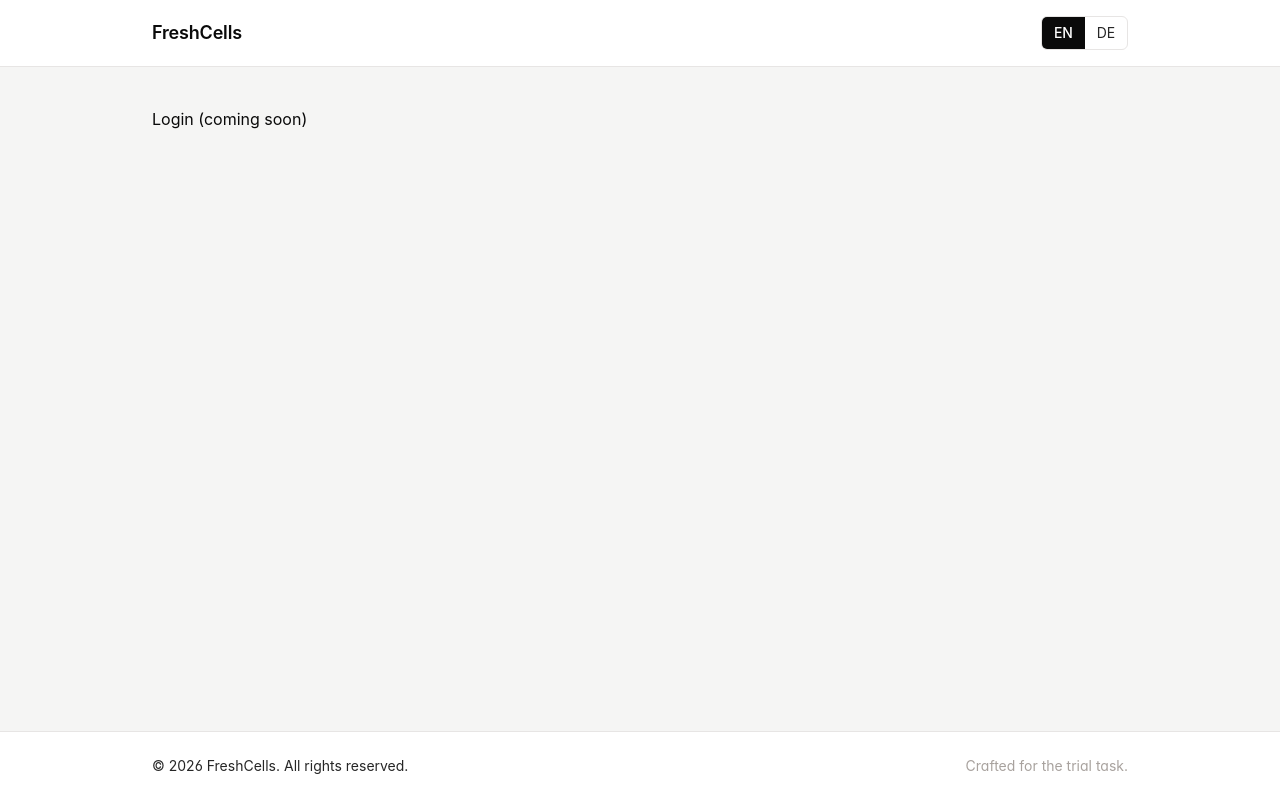
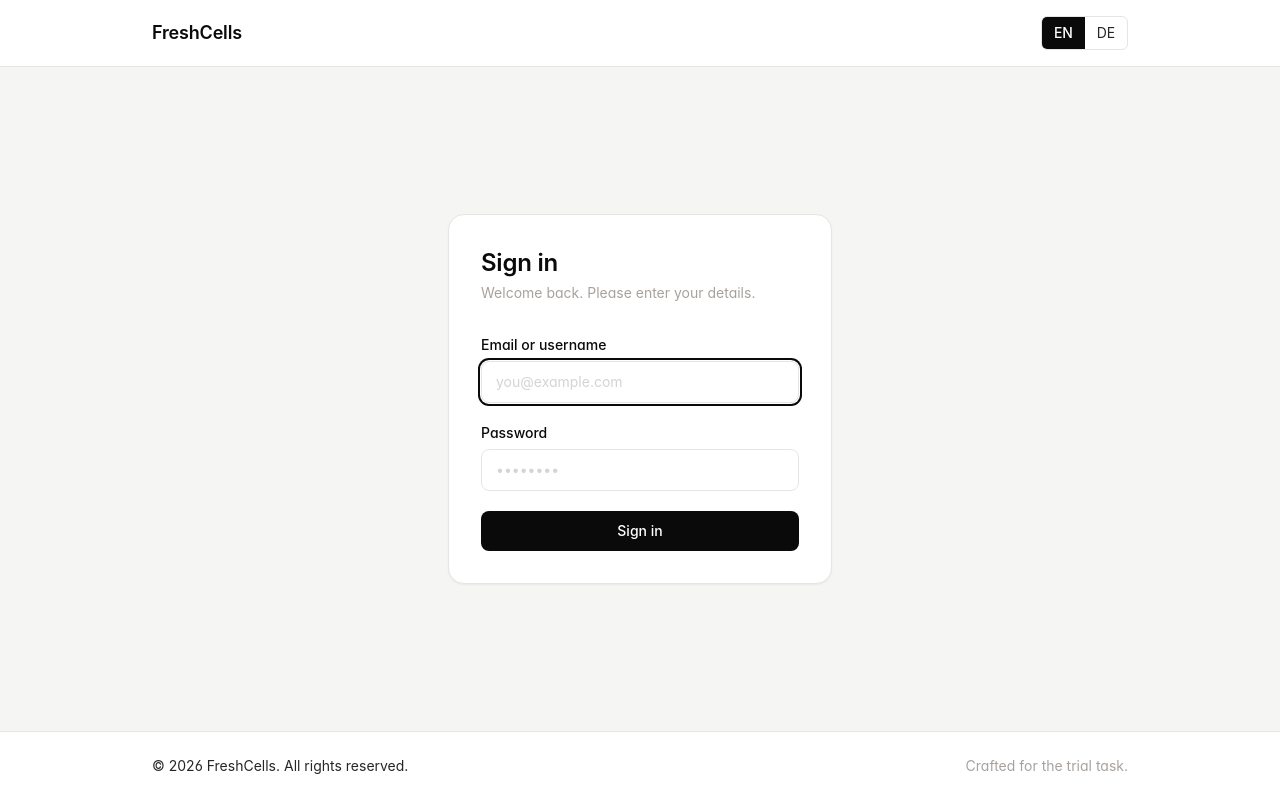
Before and after one commit to IlyaLisitsin/clstst, a React (Vite) app: page /login in a window 1280 px wide. Built offline with nearby package versions, Linux system fonts and the light colour scheme; no server answers.

Commit message:
feat(login): login page with zod validation and server error handling

```diff
--- a/src/pages/LoginPage/LoginPageComponent.tsx
+++ b/src/pages/LoginPage/LoginPageComponent.tsx
@@ -1,3 +1,130 @@
+import { useEffect, useState } from 'react';
+import { useForm } from 'react-hook-form';
+import { zodResolver } from '@hookform/resolvers/zod';
+import { useNavigate, Navigate } from 'react-router-dom';
+import { useTranslation } from 'react-i18next';
+import { useAuth } from '@/auth/useAuth';
+import { loginSchema, type LoginFormValues } from './loginSchema';
+import type { LoginErrorKind } from '@/auth/types';
+
+function errorKey(kind: LoginErrorKind): string {
+  if (kind === 'invalid_credentials') return 'login.errors.invalidCredentials';
+  if (kind === 'network') return 'login.errors.network';
+  return 'login.errors.unknown';
+}
+
 export function LoginPage() {
-  return <div>Login (coming soon)</div>;
+  const { t } = useTranslation('auth');
+  const { isAuthenticated, login } = useAuth();
+  const navigate = useNavigate();
+  const [serverError, setServerError] = useState<string | null>(null);
+
+  const {
+    register,
+    handleSubmit,
+    formState: { errors, isSubmitting },
+    setFocus,
+  } = useForm<LoginFormValues>({
+    resolver: zodResolver(loginSchema),
+  });
+
+  useEffect(() => {
+    setFocus('identifier');
+  }, [setFocus]);
+
+  if (isAuthenticated) {
+    return <Navigate to="/profile" replace />;
+  }
+
+  const onSubmit = async (values: LoginFormValues) => {
+    setServerError(null);
+    const result = await login(values.identifier, values.password);
+    if (result.ok) {
+      navigate('/profile', { replace: true });
+    } else {
+      setServerError(t(errorKey(result.error.kind)));
+    }
+  };
+
+  return (
+    <div className="flex flex-1 items-center justify-center">
+      <div className="w-full max-w-sm rounded-2xl border border-silver-200 bg-white p-8 shadow-sm">
+        <div className="mb-8">
+          <h1 className="text-2xl font-semibold tracking-tightish text-ink-900">
+            {t('login.title')}
+          </h1>
+          <p className="mt-1 text-sm text-silver-400">{t('login.subtitle')}</p>
+        </div>
+
+        {serverError && (
+          <div
+            role="alert"
+            className="mb-6 rounded-lg border border-red-200 bg-red-50 px-4 py-3 text-sm text-red-700"
+          >
+            {serverError}
+          </div>
+        )}
+
+        <form onSubmit={handleSubmit(onSubmit)} noValidate className="space-y-5">
+          <div>
+            <label htmlFor="identifier" className="mb-1.5 block text-sm font-medium text-ink-900">
+              {t('login.fields.identifier.label')}
+            </label>
+            <input
+              id="identifier"
+              type="text"
+              autoComplete="username"
+              placeholder={t('login.fields.identifier.placeholder')}
+              aria-invalid={!!errors.identifier}
+              aria-describedby={errors.identifier ? 'identifier-error' : undefined}
+              className={`w-full rounded-lg border px-3.5 py-2.5 text-sm text-ink-900 placeholder-silver-300 outline-none transition focus:ring-2 focus:ring-ink-900 focus:ring-offset-1 ${
+                errors.identifier
+                  ? 'border-red-300 bg-red-50 focus:ring-red-400'
+                  : 'border-silver-200 bg-white hover:border-silver-300'
+              }`}
+              {...register('identifier')}
+            />
+            {errors.identifier && (
+              <p id="identifier-error" role="alert" className="mt-1.5 text-xs text-red-600">
+                {t(`login.errors.${errors.identifier.message as string}`)}
+              </p>
+            )}
+          </div>
+
+          <div>
+            <label htmlFor="password" className="mb-1.5 block text-sm font-medium text-ink-900">
+              {t('login.fields.password.label')}
+            </label>
+            <input
+              id="password"
+              type="password"
+              autoComplete="current-password"
+              placeholder={t('login.fields.password.placeholder')}
+              aria-invalid={!!errors.password}
+              aria-describedby={errors.password ? 'password-error' : undefined}
+              className={`w-full rounded-lg border px-3.5 py-2.5 text-sm text-ink-900 placeholder-silver-300 outline-none transition focus:ring-2 focus:ring-ink-900 focus:ring-offset-1 ${
+                errors.password
+                  ? 'border-red-300 bg-red-50 focus:ring-red-400'
+                  : 'border-silver-200 bg-white hover:border-silver-300'
+              }`}
+              {...register('password')}
+            />
+            {errors.password && (
+              <p id="password-error" role="alert" className="mt-1.5 text-xs text-red-600">
+                {t(`login.errors.${errors.password.message as string}`)}
+              </p>
+            )}
+          </div>
+
+          <button
+            type="submit"
+            disabled={isSubmitting}
+            className="mt-2 w-full rounded-lg bg-ink-900 py-2.5 text-sm font-medium text-white transition hover:bg-ink-800 focus:outline-none focus-visible:ring-2 focus-visible:ring-ink-900 focus-visible:ring-offset-2 disabled:cursor-not-allowed disabled:opacity-60"
+          >
+            {isSubmitting ? t('login.submitting') : t('login.submit')}
+          </button>
+        </form>
+      </div>
+    </div>
+  );
 }
--- /dev/null
+++ b/src/pages/LoginPage/loginSchema.ts
@@ -0,0 +1,8 @@
+import { z } from 'zod';
+
+export const loginSchema = z.object({
+  identifier: z.string().min(1, 'identifierRequired'),
+  password: z.string().min(1, 'passwordRequired'),
+});
+
+export type LoginFormValues = z.infer<typeof loginSchema>;
```
